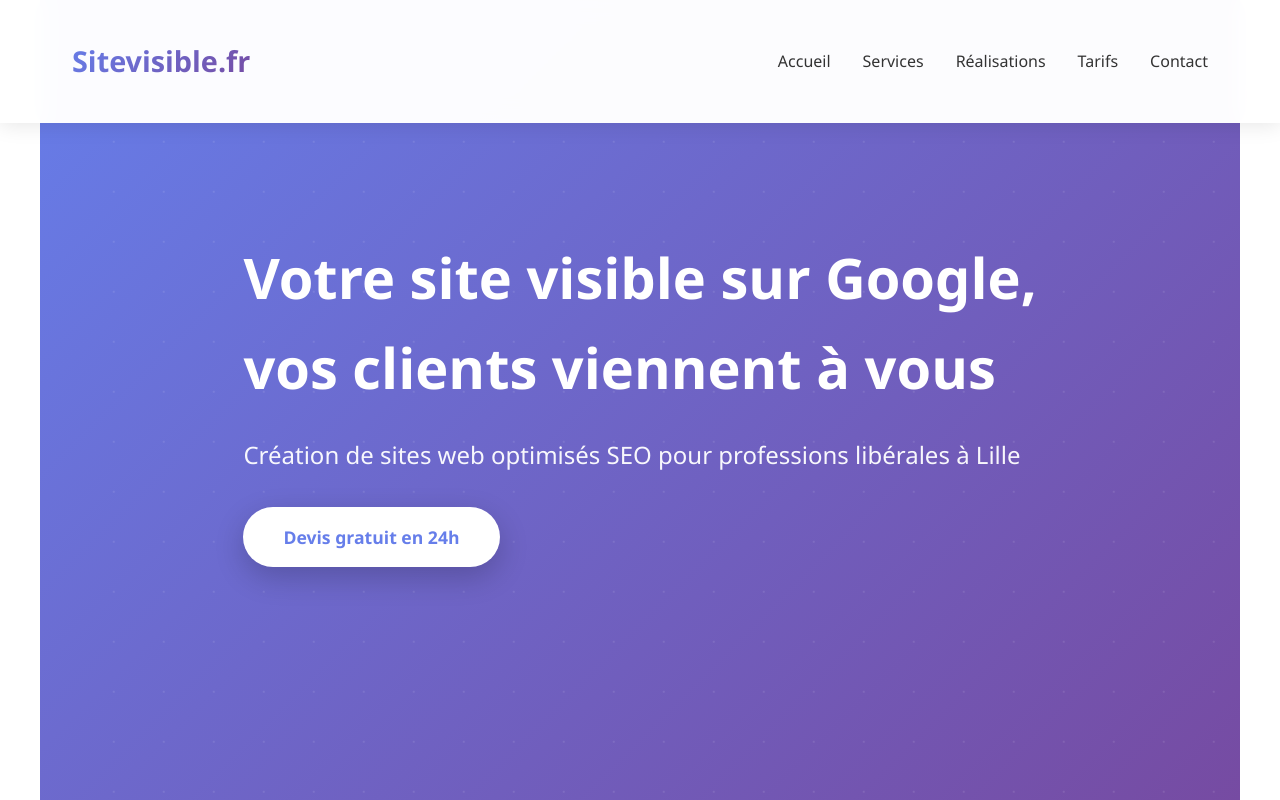
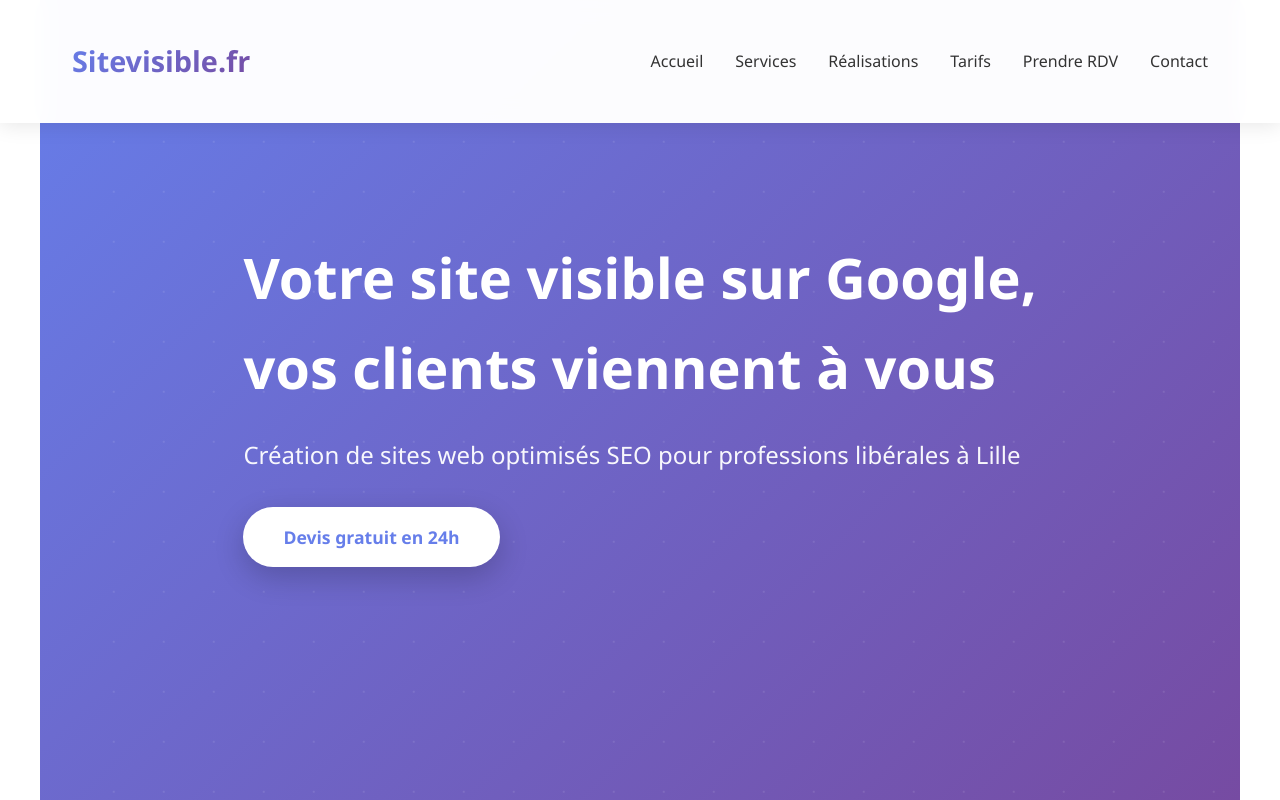
Before and after one commit to sitevisible/sitevisible, a plain HTML site: page index.html in a window 1280 px wide. Shown: the top 800 px of the page. Drawn offline with Linux system fonts and the light colour scheme.

Commit message:
Update index.html

```diff
--- a/index.html
+++ b/index.html
@@ -461,6 +461,7 @@
                 <li><a href="#services">Services</a></li>
                 <li><a href="#realisations">Réalisations</a></li>
                 <li><a href="#tarifs">Tarifs</a></li>
+                <li><a href="#rdv">Prendre RDV</a></li>
                 <li><a href="#contact">Contact</a></li>
             </ul>
         </nav>
```
